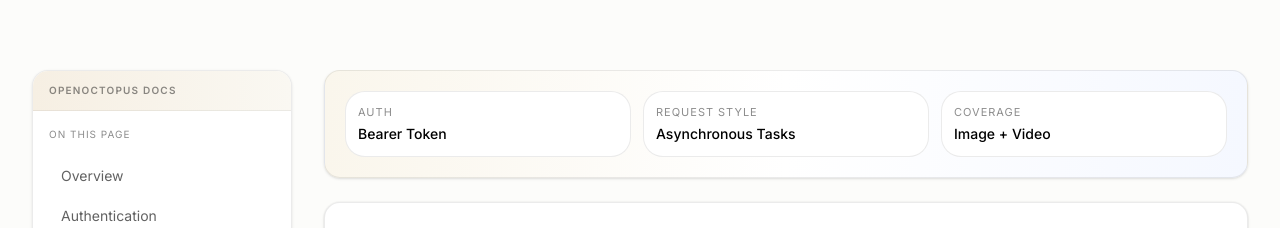
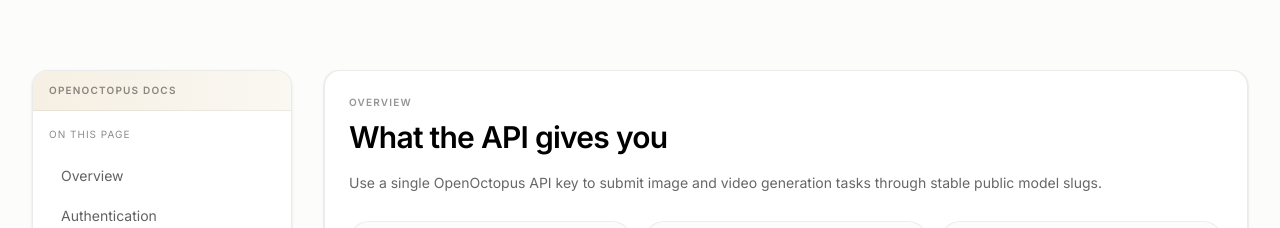
Before and after one commit to Joeyzzyy/openoctopus, a Next.js app: page /docs in a window 1280 px wide. Shown: the part 424-652 px from the top of the page. Built offline with nearby package versions, Linux system fonts and the light colour scheme; no server answers.

Commit message:
Remove docs overview stat cards

```diff
--- a/src/app/(marketing)/docs/page.tsx
+++ b/src/app/(marketing)/docs/page.tsx
@@ -239,23 +239,6 @@
           </aside>
 
           <div className="space-y-6">
-            <div className="rounded-2xl border border-black/[0.08] bg-gradient-to-r from-[#FAF6EC] via-[#FFFFFF] to-[#F5F8FF] p-5 shadow-sm">
-              <div className="grid gap-3 md:grid-cols-3">
-                <div className="rounded-xl border border-black/[0.08] bg-white px-3 py-3">
-                  <p className="text-[11px] uppercase tracking-[1px] text-black/45">Auth</p>
-                  <p className="mt-1 text-sm font-medium text-black">Bearer Token</p>
-                </div>
-                <div className="rounded-xl border border-black/[0.08] bg-white px-3 py-3">
-                  <p className="text-[11px] uppercase tracking-[1px] text-black/45">Request Style</p>
-                  <p className="mt-1 text-sm font-medium text-black">Asynchronous Tasks</p>
-                </div>
-                <div className="rounded-xl border border-black/[0.08] bg-white px-3 py-3">
-                  <p className="text-[11px] uppercase tracking-[1px] text-black/45">Coverage</p>
-                  <p className="mt-1 text-sm font-medium text-black">Image + Video</p>
-                </div>
-              </div>
-            </div>
-
             <DocsSection
               id="overview"
               eyebrow="Overview"
```
